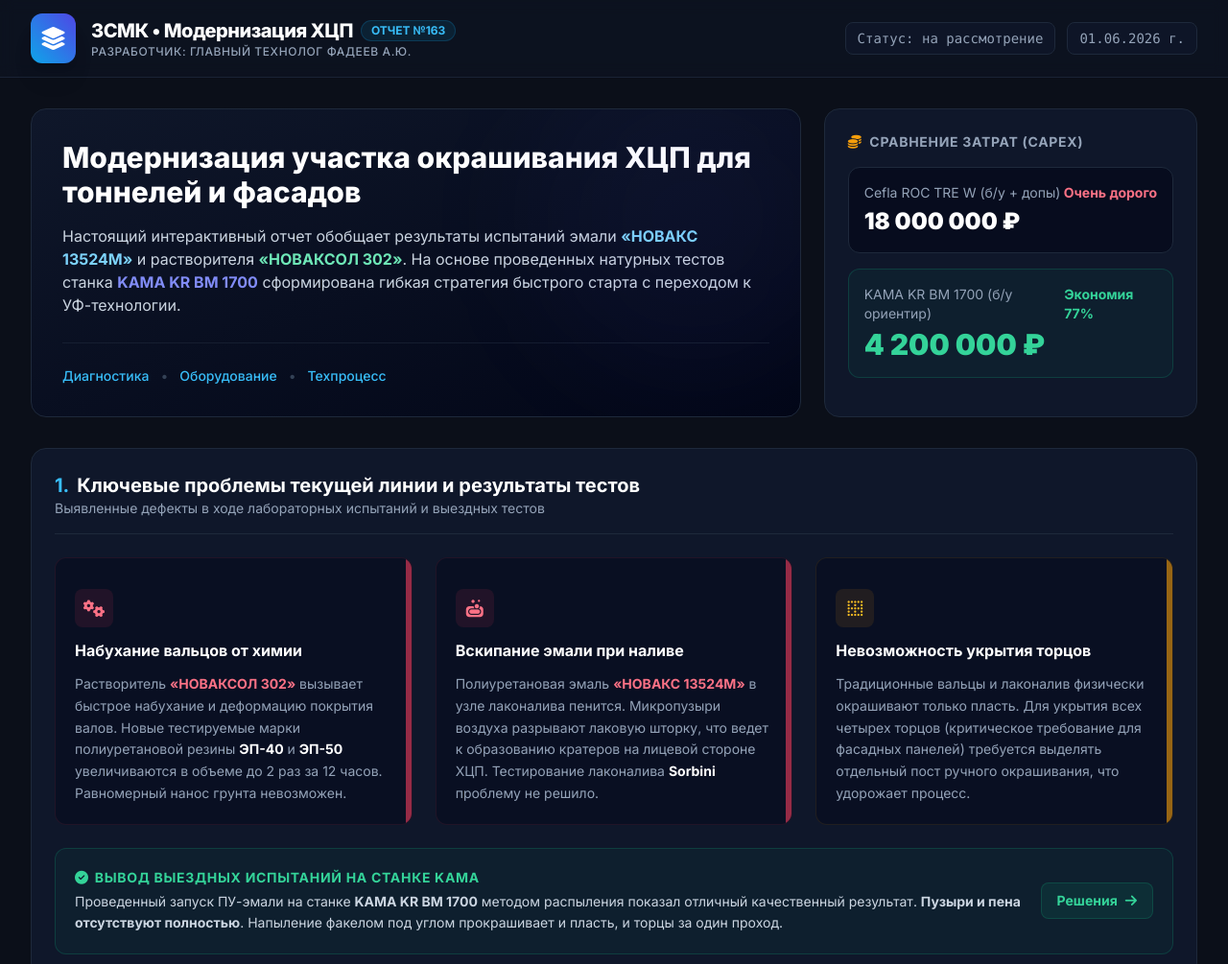
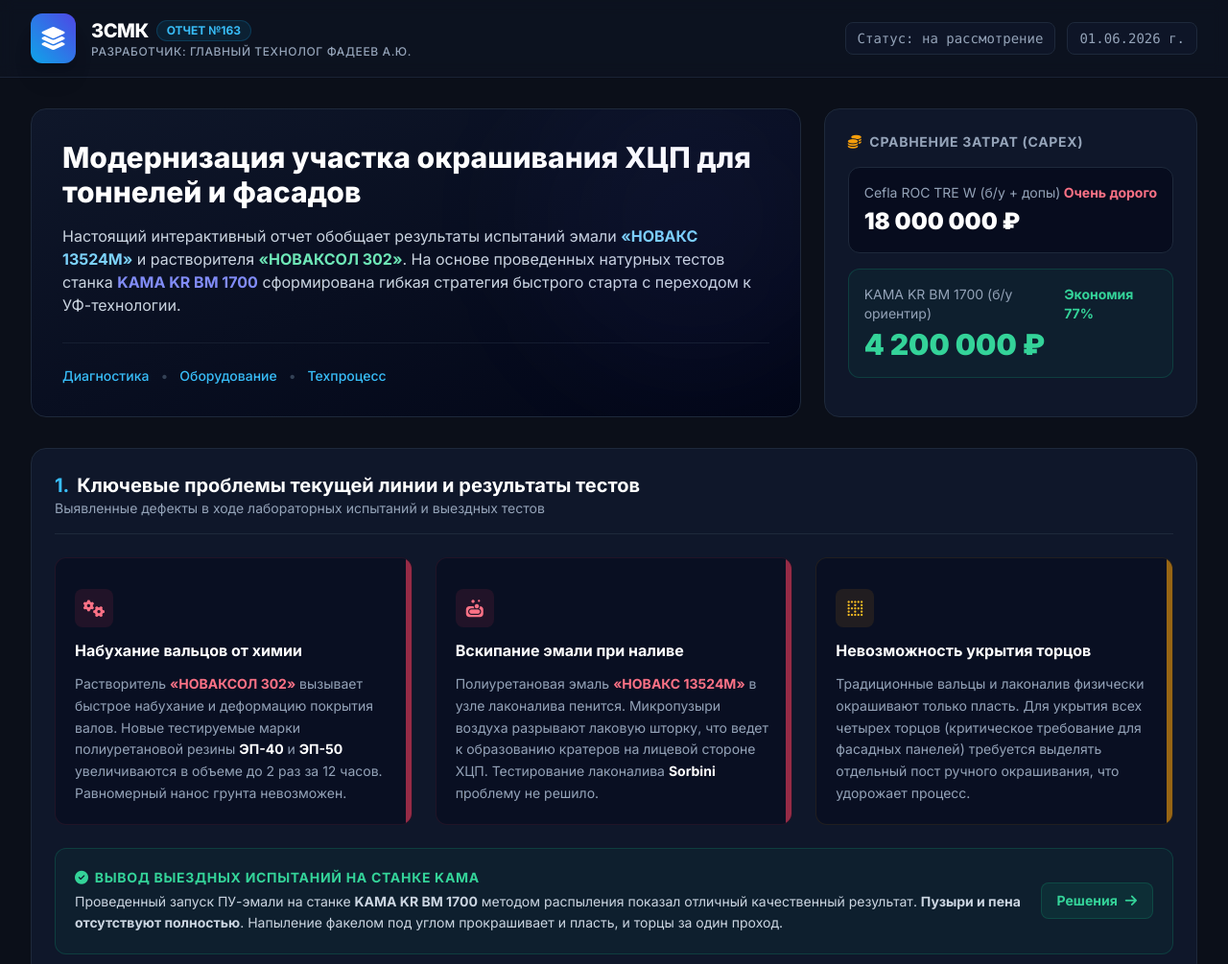
Before and after one commit to afzsmk-create/report-canvas, a plain HTML site: page report_163.html in a window 1280 px wide. Shown: the top 1005 px of the page at 96% size. Drawn offline with nearby package versions, Linux system fonts and the light colour scheme.

Commit message:
Update report_163.html

```diff
--- a/report_163.html
+++ b/report_163.html
@@ -57,7 +57,7 @@
                 <div>
                     <div class="flex items-center gap-2">
                         <h1 class="text-lg sm:text-xl font-extrabold tracking-tight text-white">
-                            ЗСМК • Модернизация ХЦП
+                            ЗСМК
                         </h1>
                         <span class="px-2.5 py-0.5 bg-sky-500/10 text-sky-400 text-xs font-bold rounded-full border border-sky-500/20">ОТЧЕТ №163</span>
                     </div>
```
